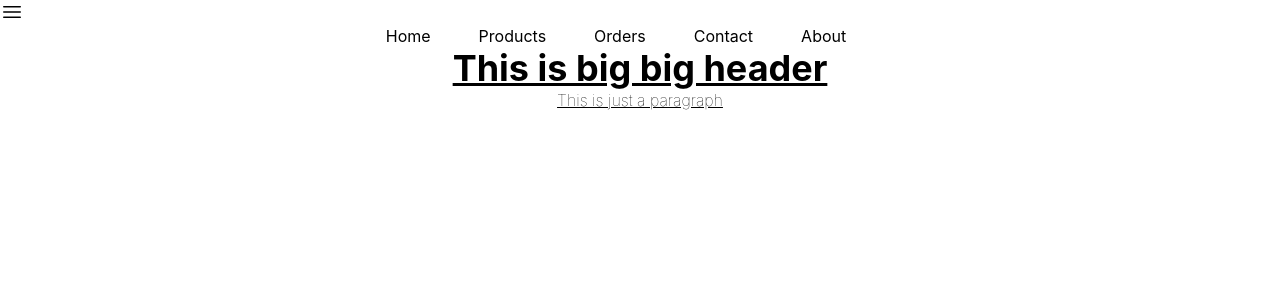
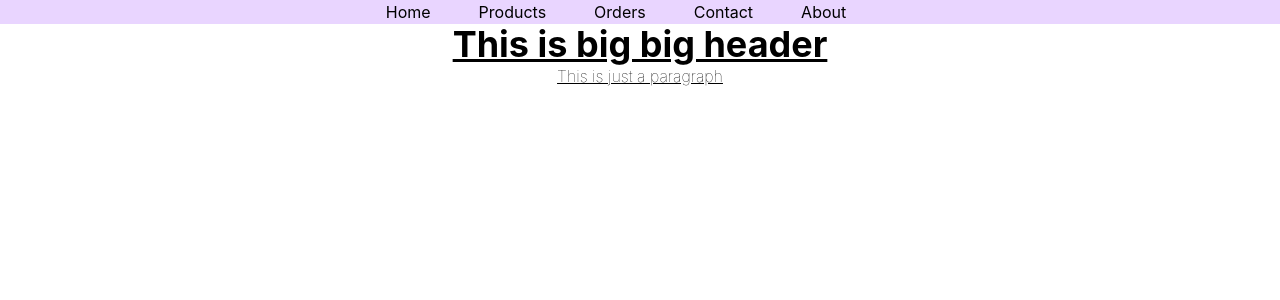
Before and after one commit to alamgirkabirdev/price-club, a React (Create React App) app: page / in a window 1280 px wide. Shown: the top 300 px of the page. Built offline with nearby package versions, Linux system fonts and the light colour scheme.

Commit message:
5th  added

```diff
--- a/src/components/NavBar/NavBar.js
+++ b/src/components/NavBar/NavBar.js
@@ -6,20 +6,18 @@
     const [open, setOpen]= useState(false);
     const routes =[
         {id: 1, name: 'Home', path:'/home'},
-        {id: 2, name: 'Products', path:'/home'},
-        {id: 3, name: 'Orders', path:'/home'},
-        {id: 4, name: 'Contact', path:'/home'},
-        {id: 5, name: 'About', path:'/home'},
+        {id: 2, name: 'Products', path:'/products'},
+        {id: 3, name: 'Orders', path:'/orders'},
+        {id: 4, name: 'Contact', path:'/contact'},
+        {id: 5, name: 'About', path:'/about'},
     ]
     return (
-        <nav>
-            {
-                open ?
-                <XMarkIcon onClick={()=> setOpen(!open)} className="h-6 w-6"/>
-                :
-                <Bars3Icon onClick={()=> setOpen(!open)} className="h-6 w-6"/>
+        <nav className='bg-purple-200'>
+            <div onClick={()=> setOpen(!open)} className="h-6 w-6 md:hidden">
+            {   open ? <XMarkIcon/>: <Bars3Icon/>
             }
-           <ul className='md:flex justify-center'>
+            </div>
+           <ul className={`bg-purple-200 w-full md:flex justify-center absolute md:static duration-500 ease-in ${open ? 'top-6' : 'top-[-120px]'}`}>
             {
                 routes.map(route => <Link key={route.id} route={route}></Link>)
             }
```
